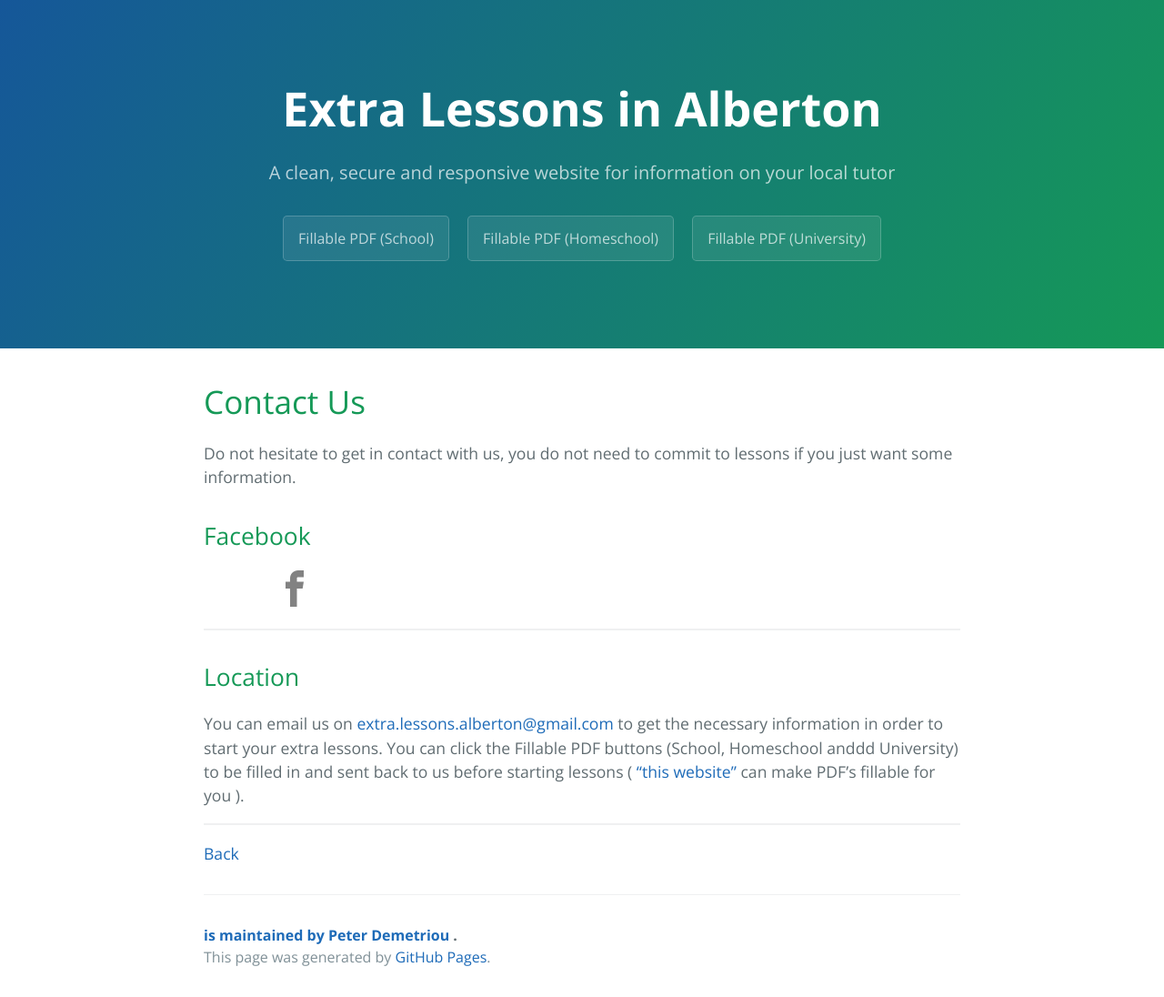
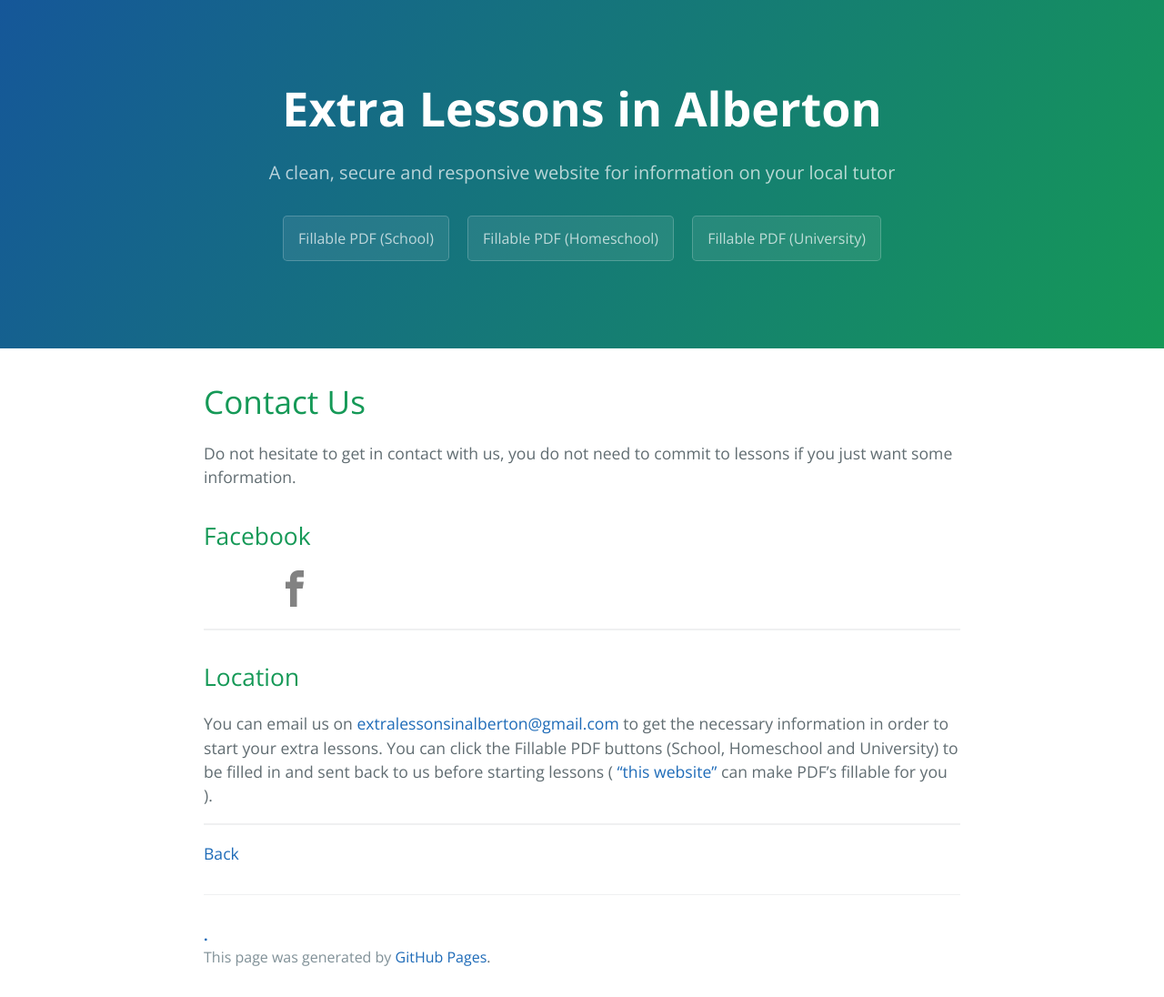
Before and after one commit to HelloBeastie/HelloBeastie.github.io, a Jekyll site: the page built from contact-us.md, in a window 1280 px wide. Shown: the whole page at 91% size. Built offline with Jekyll 4.4.1, drawn with Linux system fonts in a browser that asks for light colours; our own code applies the rules of GitHub Pages for plain Markdown files.

Commit message:
Website footer name and email link

```diff
--- a/_config.yml
+++ b/_config.yml
@@ -2,7 +2,7 @@ description: A clean, secure and responsive website for information on your loca
 show_downloads: True
 google_analytics:
 title: Extra Lessons in Alberton
-email: extra.lessons.alberton@gmail.com
+email: extralessonsinalberton@gmail.com
 twitter_username:
 github_username:
 gems:
--- a/_layouts/default.html
+++ b/_layouts/default.html
@@ -48,7 +48,7 @@
 
       <footer class="site-footer">
 
-          <span class="site-footer-owner"><a site.title </a> is maintained by Peter Demetriou </a>.</span>
+          <span class="site-footer-owner"><a {{ site.title | default: site.github.repository_name }} is maintained by Peter Demetriou </a>.</span>
 
         <span class="site-footer-credits">This page was generated by <a href="https://pages.github.com">GitHub Pages</a>.</span>
       </footer>
--- a/contact-us.md
+++ b/contact-us.md
@@ -16,7 +16,7 @@ Do not hesitate to get in contact with us, you do not need to commit to lessons
 * * *
 ## [](#Location)Location
 
-You can email us on <a href="mailto:{{ site.email }}"> {{ site.email }} </a> to get the necessary information in order to start your extra lessons. You can click the Fillable PDF buttons (School, Homeschool anddd University) to be filled in and sent back to us before starting lessons ( <a href="https://smallpdf.com/edit-pdf"> "this website" </a> can make PDF's fillable for you ).
+You can email us on <a href="mailto:{{ site.email }}"> {{ site.email }} </a> to get the necessary information in order to start your extra lessons. You can click the Fillable PDF buttons (School, Homeschool and University) to be filled in and sent back to us before starting lessons ( <a href="https://smallpdf.com/edit-pdf"> "this website" </a> can make PDF's fillable for you ).
 
 {::comment}
 {:/comment}
```
